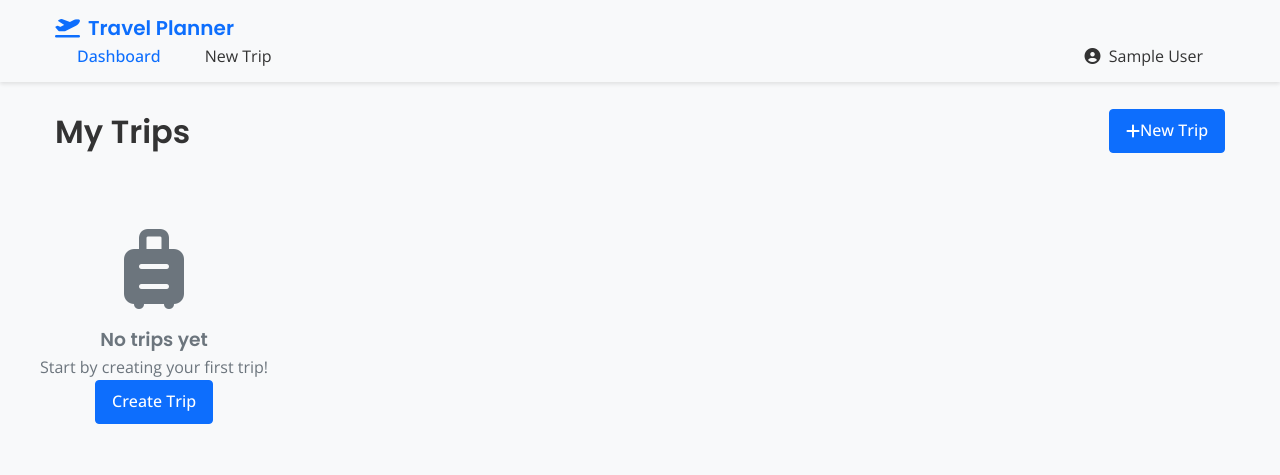
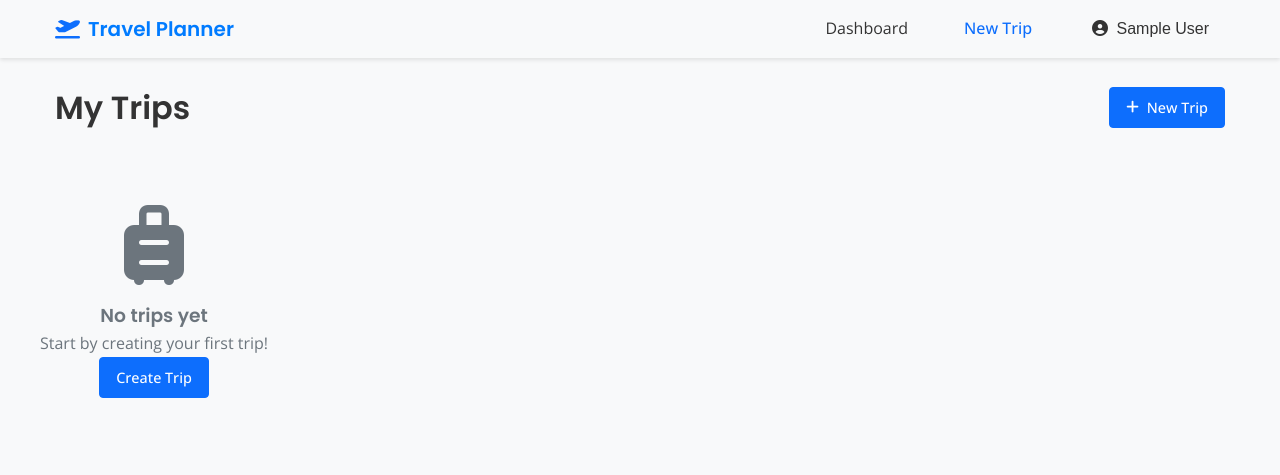
Before and after one commit to Kummirai/Travel-Planner-Project, a website built with Vite: page travel_planner_project/dashboard.html in a window 1280 px wide. Built offline with nearby package versions, Linux system fonts and the light colour scheme; sample sign-in values are in the browser's storage.

Commit message:
Refactor navbar structure in dashboard.html for improved accessibility and styling

```diff
--- a/travel_planner_project/dashboard.html
+++ b/travel_planner_project/dashboard.html
@@ -13,35 +13,31 @@
       rel="stylesheet"
     />
     <link rel="stylesheet" href="./src/css/dashboard.css" />
+    <link rel="stylesheet" href="./src/css/trip.css" />
   </head>
   <body>
     <!-- Navigation -->
     <nav class="navbar">
       <div class="container">
-        <a class="navbar-brand" href="index.html">
-          <i class="fas fa-plane-departure"></i>Travel Planner
-        </a>
-        <div class="navbar-collapse" id="navbarNav">
-          <ul class="navbar-nav me-auto">
-            <li class="nav-item">
-              <a class="nav-link active" href="dashboard.html">Dashboard</a>
+        <div class="navbar-content">
+          <a class="navbar-brand" href="index.html">
+            <i class="fas fa-plane-departure me-2"></i>Travel Planner
+          </a>
+          <ul class="navbar-nav">
+            <li><a class="nav-link" href="dashboard.html">Dashboard</a></li>
+            <li>
+              <a class="nav-link active" href="trip.html?action=new"
+                >New Trip</a
+              >
             </li>
-            <li class="nav-item">
-              <a class="nav-link" href="trip.html?action=new">New Trip</a>
-            </li>
-          </ul>
-          <ul class="navbar-nav ms-auto">
-            <li class="nav-item dropdown">
-              <a class="nav-link dropdown-toggle" href="#" id="navbarDropdown">
-                <i class="fas fa-user-circle"></i> User Name
-              </a>
-              <ul class="dropdown-menu" id="userDropdownMenu">
-                <li><a class="dropdown-item" href="#">Profile</a></li>
-                <li><hr class="dropdown-divider" /></li>
-                <li>
-                  <a class="dropdown-item" href="#" id="logoutBtn">Logout</a>
-                </li>
-              </ul>
+            <li class="dropdown">
+              <button class="dropdown-toggle" id="navbarDropdown">
+                <i class="fas fa-user-circle me-1"></i> User Name
+              </button>
+              <div class="dropdown-menu" id="dropdownMenu">
+                <a class="dropdown-item" href="#">Profile</a>
+                <a class="dropdown-item" href="#" id="logoutBtn">Logout</a>
+              </div>
             </li>
           </ul>
         </div>
```
